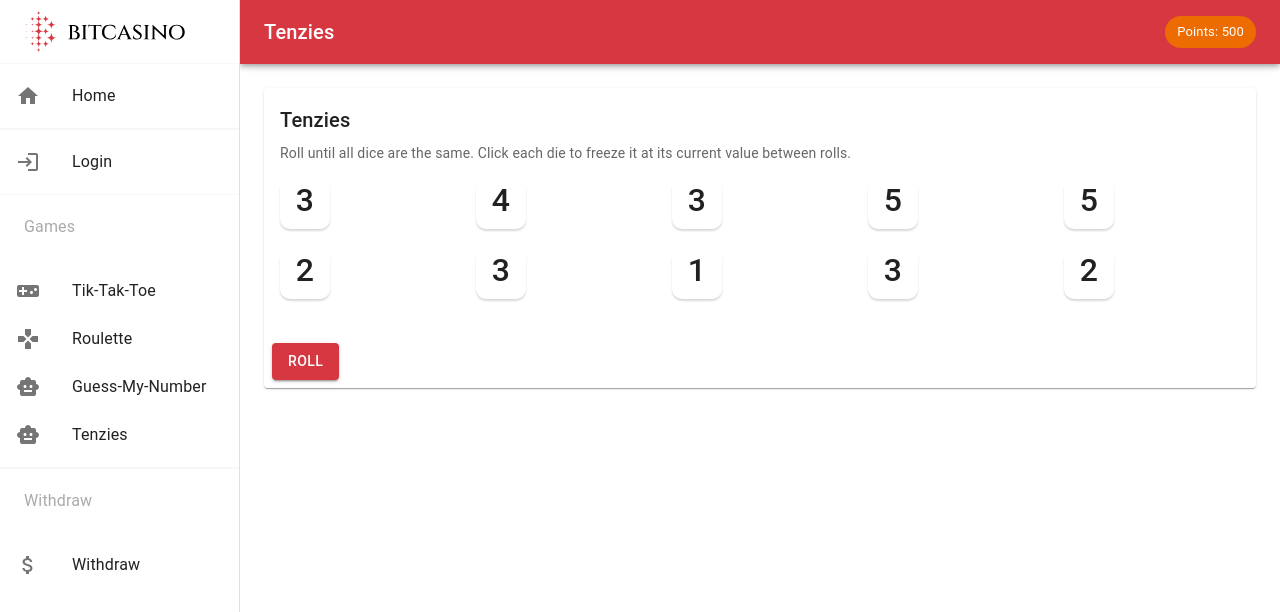
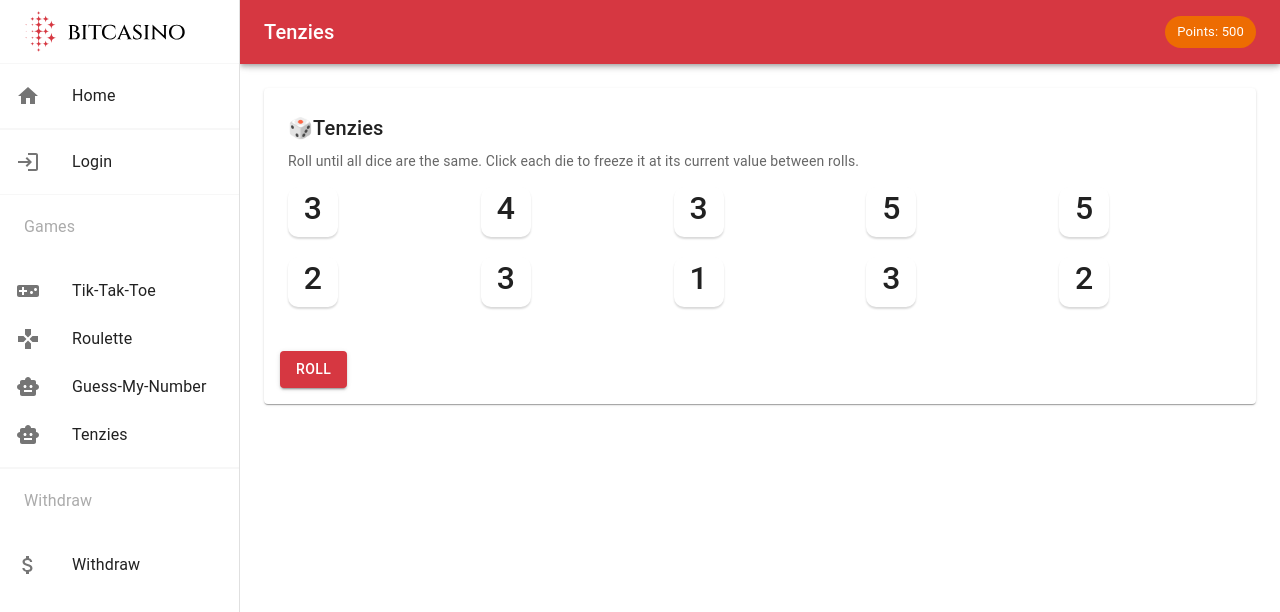
Before and after one commit to Abdulmannankhann/my-casino, a React (Create React App) app: page /tenzies in a window 1280 px wide. Shown: the top 612 px of the page. Built offline with nearby package versions, Linux system fonts and the light colour scheme; what wagmi would draw is missing.

Commit message:
Add tenzies game

```diff
--- a/package.json
+++ b/package.json
@@ -25,6 +25,7 @@
     "react-bootstrap": "^2.9.2",
     "react-confetti": "^6.1.0",
     "react-custom-roulette": "^1.4.1",
+    "react-dice-roll": "^1.2.2",
     "react-dom": "^18.2.0",
     "react-redux": "^9.0.4",
     "react-router-dom": "^6.21.1",
--- a/src/App.css
+++ b/src/App.css
@@ -204,15 +204,3 @@ body {
 .dice-roll:active {
   box-shadow: inset 5px 5px 10px -3px rgb(0, 0, 0, 0.7);
 }
-
-.title {
-  font-size: 40px;
-  margin: 0;
-}
-
-.instructions {
-  font-family: "Inter", sans-serif;
-  font-weight: 400;
-  margin-top: 0;
-  text-align: center;
-}
--- a/src/pages/GuessMyNumber.jsx
+++ b/src/pages/GuessMyNumber.jsx
@@ -48,7 +48,7 @@ const GuessMyNumber = () => {
     <div>
       <Grid container>
         <Grid item lg={12} md={12} sm={12} xs={12}>
-          <Card>
+          <Card sx={{ p: 1 }}>
             <CardContent>
               <Typography gutterBottom variant="h6" component="div">
                 {message} - (Betweeen 1 to 20)
--- a/src/pages/Tenzies.jsx
+++ b/src/pages/Tenzies.jsx
@@ -61,10 +61,10 @@ const Tenzies = () => {
   return (
     <Grid container>
       <Grid item lg={12} md={12} sm={12} xs={12}>
-        <Card>
+        <Card sx={{ p: 1 }}>
           <CardContent>
             <Typography gutterBottom variant="h6" component="div">
-              Tenzies
+              🎲Tenzies
             </Typography>
             <Typography variant="body2" color="text.secondary">
               Roll until all dice are the same. Click each die to freeze it at its current value between rolls.
```
Also changed, not shown: 1 other file (tests, documents, lock files or other folders).
